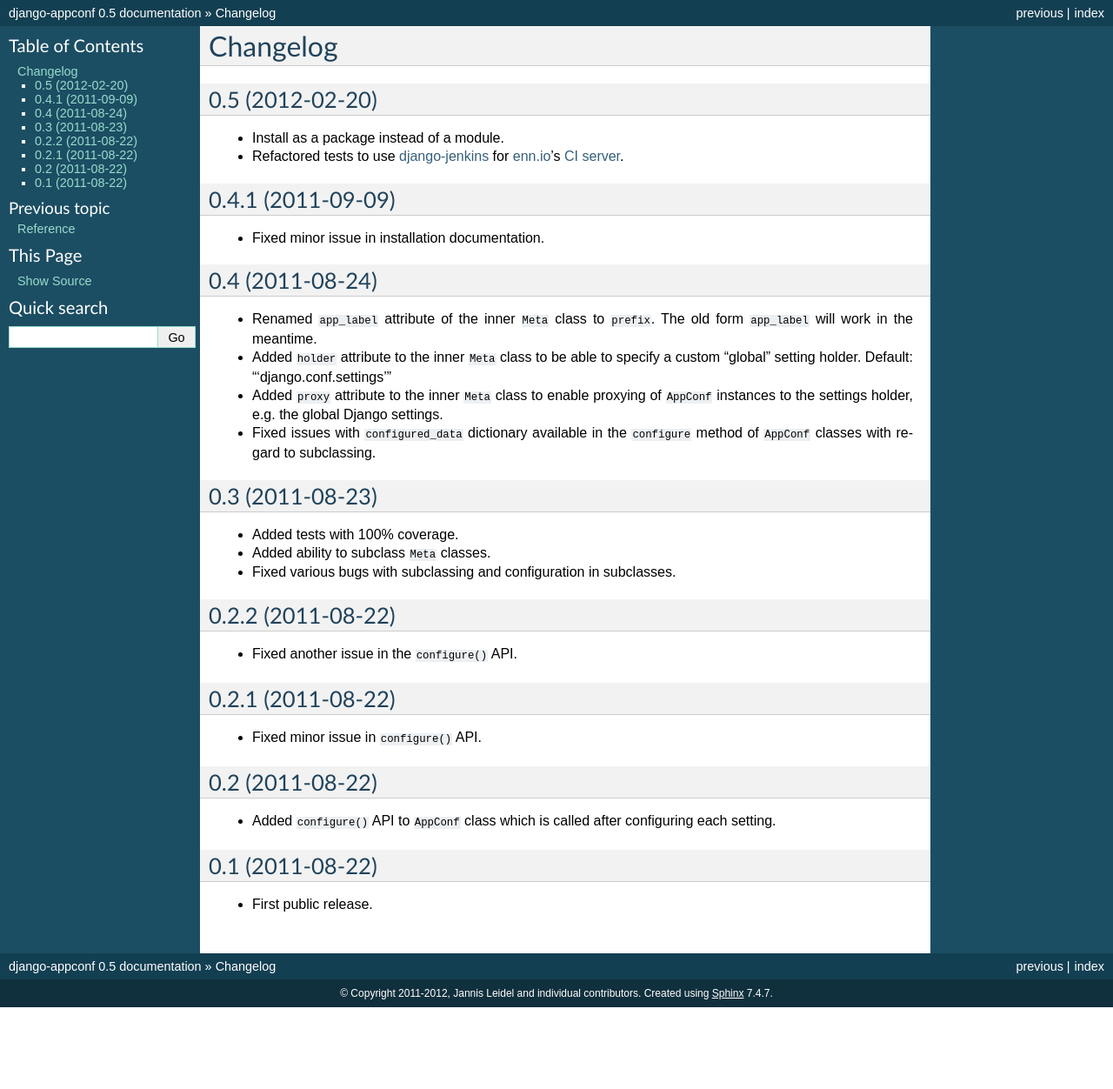
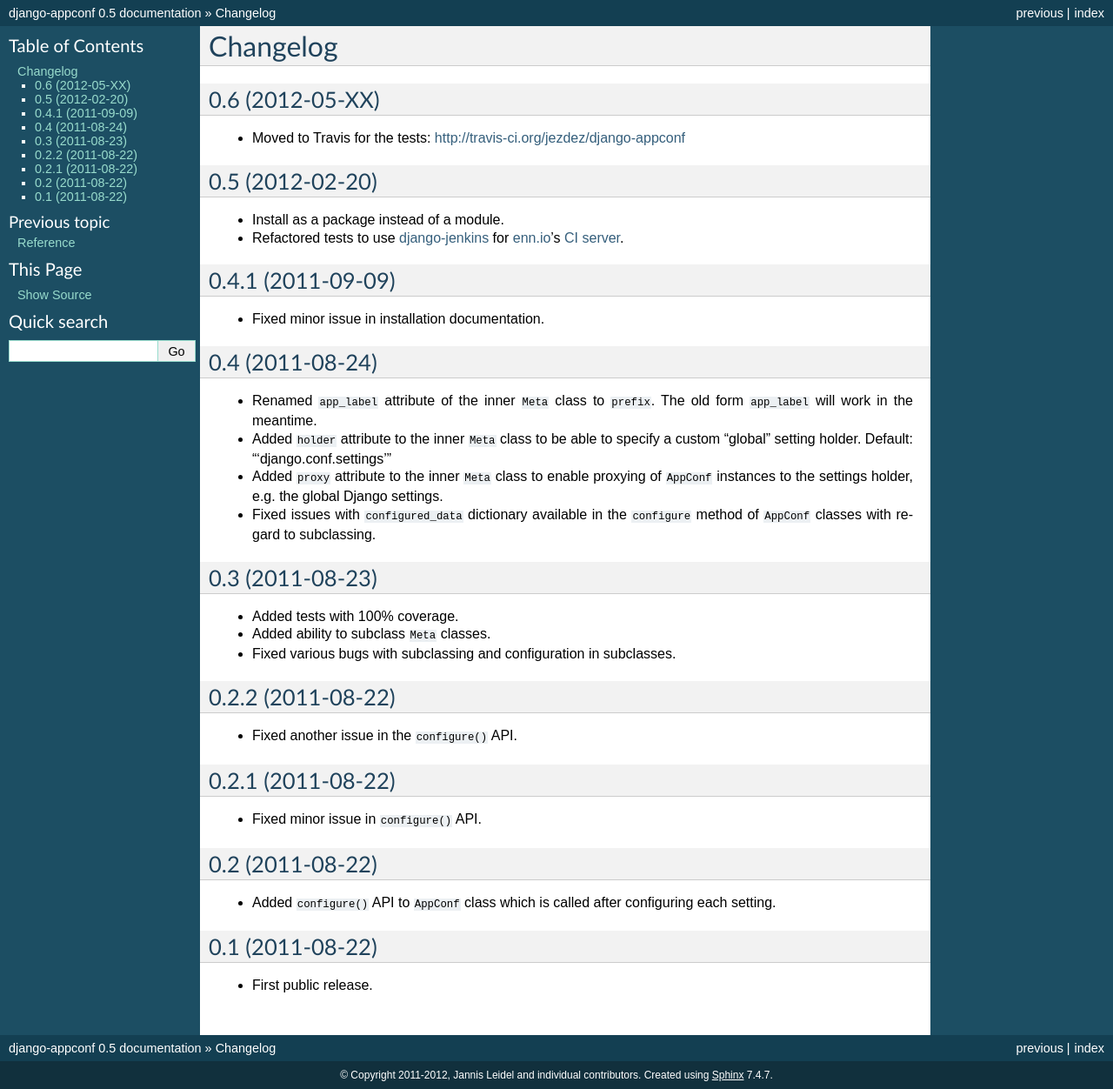
Before and after one commit to django-compressor/django-appconf, a Sphinx documentation site: the page built from docs/changelog.rst, in a window 1280 px wide. Shown: the whole page at 87% size. Built offline with Sphinx 7.4.7, drawn with Linux system fonts in a browser that asks for light colours; before the commit the page ends 1158 px from its top, so only the background shows below that.

Commit message:
Updated changelog.

```diff
--- a/docs/changelog.rst
+++ b/docs/changelog.rst
@@ -1,5 +1,10 @@
 Changelog
 =========
+
+0.6 (2012-05-XX)
+----------------
+
+* Moved to Travis for the tests: http://travis-ci.org/jezdez/django-appconf
 
 0.5 (2012-02-20)
 ----------------
```
